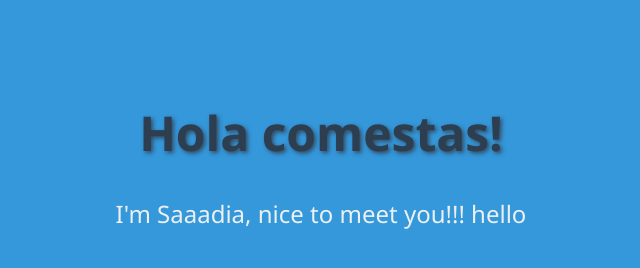
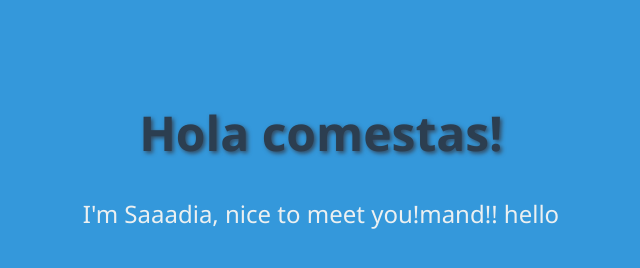
Before and after one commit to kneerose-cyber/devops, a plain HTML site: page httpd/index.html in a window 1280 px wide. Shown: the whole page, without its empty margins (319-959 px from the left). Drawn offline with Linux system fonts and the light colour scheme.

Commit message:
Update index.html

```diff
--- a/httpd/index.html
+++ b/httpd/index.html
@@ -29,7 +29,7 @@
 
 <body>
     <h1>Hola comestas!</h1>
-    <p>I'm Saaadia, nice to meet you!!! hello</p>
+    <p>I'm Saaadia, nice to meet you!mand!! hello</p>
 </body>
 
 </html>
```
